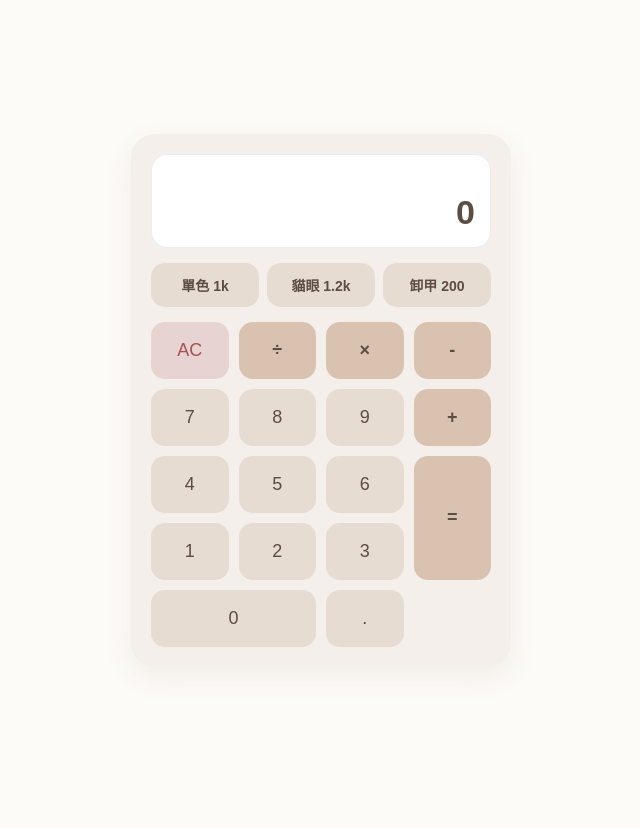
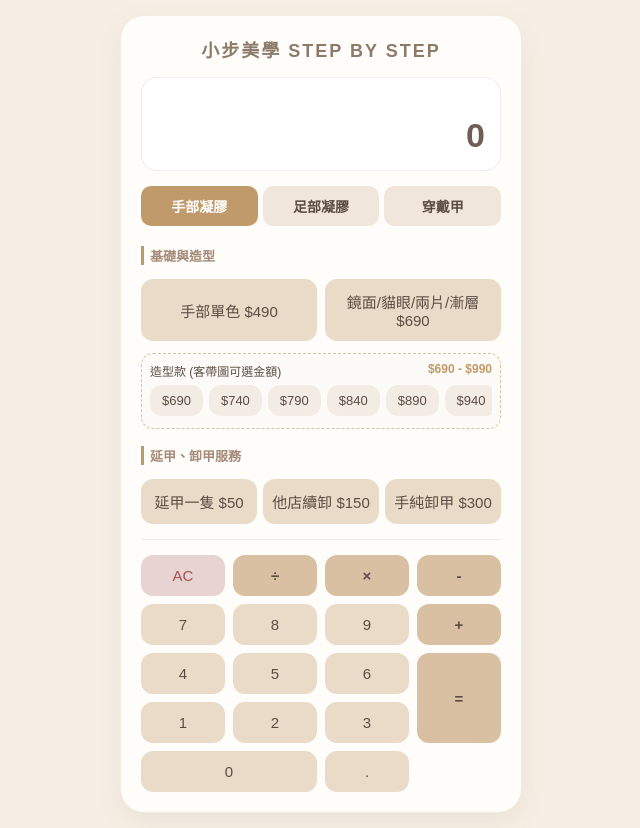
Before and after one commit to minikiki33333-netizen/count, a plain HTML site: page index.html in a window 1280 px wide. Shown: the whole page, without its empty margins (319-959 px from the left). Before the commit the page ends 800 px from the top, so only its background shows below. Drawn offline with Linux system fonts and the light colour scheme.

Commit message:
Update index.html

```diff
--- a/index.html
+++ b/index.html
@@ -1,16 +1,20 @@
 <!DOCTYPE html>
+<!--
+小步美學特製隱藏區域：以下請直接貼上，不用刪除舊字
+-->
 <html lang="zh-TW">
 <head>
     <meta charset="UTF-8">
     <meta name="viewport" content="width=device-width, initial-scale=1.0, maximum-scale=1.0, user-scalable=no">
-    <title>美業小清新計算機</title>
+    <title>小步美學｜美業計算機</title>
     <style>
         :root {
-            --bg-color: #FDFBF7;
-            --panel-color: #F4EFEA;
-            --btn-main: #E6DCD2;
-            --btn-accent: #D9C3B0;
+            --bg-color: #F7EFE5;
+            --panel-color: #FFFDF9;
+            --btn-main: #EADBC8;
+            --btn-accent: #DAC0A3;
             --text-color: #5C4D43;
+            --tab-active: #C19A6B;
         }
         body {
             background-color: var(--bg-color);
@@ -18,10 +22,10 @@
             font-family: 'PingFang TC', sans-serif;
             display: flex;
             justify-content: center;
-            align-items: center;
-            height: 100vh;
+            align-items: flex-start;
+            min-height: 100vh;
             margin: 0;
-            padding: 10px;
+            padding: 15px;
             box-sizing: border-box;
         }
         .calculator {
@@ -30,7 +34,18 @@
             border-radius: 24px;
             box-shadow: 0 10px 30px rgba(92, 77, 67, 0.08);
             width: 100%;
-            max-width: 340px;
+            max-width: 360px;
+            border: 1px solid rgba(218, 192, 163, 0.3);
+            position: relative;
+            z-index: 9999;
+        }
+        .title {
+            text-align: center;
+            font-size: 18px;
+            font-weight: bold;
+            margin-bottom: 15px;
+            letter-spacing: 2px;
+            color: #8C7A6B;
         }
         .screen {
             background: #ffffff;
@@ -41,118 +56,116 @@
             border: 1px solid rgba(92, 77, 67, 0.1);
         }
         .history { font-size: 13px; color: #A69485; min-height: 18px; word-break: break-all; }
-        .result { font-size: 34px; font-weight: bold; margin-top: 5px; word-break: break-all; }
-        .grid {
-            display: grid;
-            grid-template-columns: repeat(4, 1fr);
-            gap: 10px;
+        .result { font-size: 34px; font-weight: bold; margin-top: 5px; color: #6F5E53; }
+        .tabs { display: flex; gap: 5px; margin-bottom: 15px; }
+        .tab-btn {
+            flex: 1; background: #F0E6DB; border: none; padding: 10px;
+            font-size: 14px; border-radius: 10px; cursor: pointer; color: var(--text-color); font-weight: bold;
         }
+        .tab-btn.active { background: var(--tab-active); color: white; }
+        .menu-section { display: none; flex-direction: column; gap: 12px; }
+        .menu-section.active { display: flex; }
+        .section-title {
+            font-size: 13px; font-weight: bold; color: #A68A78;
+            border-left: 3px solid var(--tab-active); padding-left: 6px; margin: 5px 0 2px 0;
+        }
+        .btn-group { display: grid; grid-template-columns: repeat(2, 1fr); gap: 8px; }
+        .btn-group-3 { display: grid; grid-template-columns: repeat(3, 1fr); gap: 6px; }
+        .slider-container { background: #FDFBF7; padding: 8px; border-radius: 12px; border: 1px dashed var(--btn-accent); }
+        .slider-title { font-size: 12px; margin-bottom: 6px; display: flex; justify-content: space-between; }
+        .scroll-box { display: flex; gap: 6px; overflow-x: auto; padding-bottom: 4px; -webkit-overflow-scrolling: touch; }
+        .scroll-box button { flex: 0 0 auto; padding: 8px 12px; font-size: 13px; background: #F3ECE4; }
         button {
-            background: var(--btn-main);
-            border: none;
-            padding: 18px 10px;
-            border-radius: 14px;
-            font-size: 18px;
-            font-weight: 500;
-            color: var(--text-color);
-            cursor: pointer;
-            transition: all 0.1s;
-            -webkit-tap-highlight-color: transparent;
+            background: var(--btn-main); border: none; padding: 12px 8px; border-radius: 12px;
+            font-size: 15px; font-weight: 500; color: var(--text-color); cursor: pointer; transition: all 0.1s; -webkit-tap-highlight-color: transparent;
         }
-        button:active { transform: scale(0.92); filter: brightness(0.92); }
+        button:active { transform: scale(0.95); filter: brightness(0.92); }
+        .calc-pad {
+            margin-top: 15px; border-top: 1px solid rgba(92, 77, 67, 0.1); padding-top: 15px;
+            display: grid; grid-template-columns: repeat(4, 1fr); gap: 8px;
+        }
         .btn-operator { background: var(--btn-accent); font-weight: bold; }
         .btn-clear { background: #E8D3D3; color: #A65252; }
-        .quick-section {
-            grid-column: span 4;
-            display: flex;
-            gap: 8px;
-            margin-bottom: 5px;
-        }
-        .quick-section button { flex: 1; padding: 12px 5px; font-size: 14px; font-weight: bold; }
     </style>
 </head>
 <body>
-
 <div class="calculator">
+    <div class="title">小步美學 STEP BY STEP</div>
     <div class="screen">
         <div class="history" id="history"></div>
         <div class="result" id="result">0</div>
     </div>
-
-    <div class="grid">
-        <div class="quick-section">
-            <button onclick="appendValue('1000')">單色 1k</button>
-            <button onclick="appendValue('1200')">貓眼 1.2k</button>
-            <button onclick="appendValue('200')">卸甲 200</button>
+    <div class="tabs">
+        <button class="tab-btn active" onclick="switchTab('hand')">手部凝膠</button>
+        <button class="tab-btn" onclick="switchTab('foot')">足部凝膠</button>
+        <button class="tab-btn" onclick="switchTab('presson')">穿戴甲</button>
+    </div>
+    <div id="hand-section" class="menu-section active">
+        <div class="section-title">基礎與造型</div>
+        <div class="btn-group"><button onclick="appendValue('490')">手部單色 $490</button><button onclick="appendValue('690')">鏡面/貓眼/兩片/漸層 $690</button></div>
+        <div class="slider-container">
+            <div class="slider-title"><span>造型款 (客帶圖可選金額)</span><span style="color:var(--tab-active); font-weight:bold;">$690 - $990</span></div>
+            <div class="scroll-box">
+                <button onclick="appendValue('690')">$690</button><button onclick="appendValue('740')">$740</button><button onclick="appendValue('790')">$790</button><button onclick="appendValue('840')">$840</button><button onclick="appendValue('890')">$890</button><button onclick="appendValue('940')">$940</button><button onclick="appendValue('990')">$990</button>
+            </div>
         </div>
-
-        <button class="btn-clear" onclick="clearScreen()">AC</button>
-        <button class="btn-operator" onclick="appendOperator('/')">÷</button>
-        <button class="btn-operator" onclick="appendOperator('*')">×</button>
-        <button class="btn-operator" onclick="appendOperator('-')">-</button>
-
-        <button onclick="appendValue('7')">7</button>
-        <button onclick="appendValue('8')">8</button>
-        <button onclick="appendValue('9')">9</button>
-        <button class="btn-operator" onclick="appendOperator('+')">+</button>
-
-        <button onclick="appendValue('4')">4</button>
-        <button onclick="appendValue('5')">5</button>
-        <button onclick="appendValue('6')">6</button>
-        <button class="btn-operator" style="grid-row: span 2; height: 100%;" onclick="calculate()">=</button>
-
-        <button onclick="appendValue('1')">1</button>
-        <button onclick="appendValue('2')">2</button>
-        <button onclick="appendValue('3')">3</button>
-
-        <button style="grid-column: span 2;" onclick="appendValue('0')">0</button>
-        <button onclick="appendValue('.')">.</button>
+        <div class="section-title">延甲、卸甲服務</div>
+        <div class="btn-group-3"><button onclick="appendValue('50')">延甲一隻 $50</button><button onclick="appendValue('150')">他店續卸 $150</button><button onclick="appendValue('300')">手純卸甲 $300</button></div>
+    </div>
+    <div id="foot-section" class="menu-section">
+        <div class="section-title">基礎與造型</div>
+        <div class="btn-group"><button onclick="appendValue('590')">足部單色 $590</button><button onclick="appendValue('790')">鏡面/貓眼/兩片/漸層 $790</button></div>
+        <div class="slider-container">
+            <div class="slider-title"><span>造型款 (足部多$100可選金額)</span><span style="color:var(--tab-active); font-weight:bold;">$790 - $1090</span></div>
+            <div class="scroll-box">
+                <button onclick="appendValue('790')">$790</button><button onclick="appendValue('840')">$840</button><button onclick="appendValue('890')">$890</button><button onclick="appendValue('940')">$940</button><button onclick="appendValue('990')">$990</button><button onclick="appendValue('1040')">$1040</button><button onclick="appendValue('1090')">$1090</button>
+            </div>
+        </div>
+        <div class="section-title">卸甲服務 (足部無延甲)</div>
+        <div class="btn-group"><button onclick="appendValue('250')">他店續卸 $250</button><button onclick="appendValue('400')">足純卸甲 $400</button></div>
+    </div>
+    <div id="presson-section" class="menu-section">
+        <div class="section-title">穿戴甲服務</div>
+        <div class="btn-group-3"><button onclick="appendValue('390')">不分款 $390</button><button onclick="appendValue('100')">店內貼 $100</button><button onclick="appendValue('100')">純貼(自備) $100</button></div>
+    </div>
+    <div class="calc-pad">
+        <button class="btn-clear" onclick="clearScreen()">AC</button><button class="btn-operator" onclick="appendOperator('/')">÷</button><button class="btn-operator" onclick="appendOperator('*')">×</button><button class="btn-operator" onclick="appendOperator('-')">-</button>
+        <button onclick="appendValue('7')">7</button><button onclick="appendValue('8')">8</button><button onclick="appendValue('9')">9</button><button class="btn-operator" onclick="appendOperator('+')">+</button>
+        <button onclick="appendValue('4')">4</button><button onclick="appendValue('5')">5</button><button onclick="appendValue('6')">6</button><button class="btn-operator" style="grid-row: span 2; height: 100%;" onclick="calculate()">=</button>
+        <button onclick="appendValue('1')">1</button><button onclick="appendValue('2')">2</button><button onclick="appendValue('3')">3</button>
+        <button style="grid-column: span 2;" onclick="appendValue('0')">0</button><button onclick="appendValue('.')">.</button>
     </div>
 </div>
-
 <script>
-    let currentInput = '';
-    const resultDiv = document.getElementById('result');
-    const historyDiv = document.getElementById('history');
-
+    let currentInput = ''; const resultDiv = document.getElementById('result'); const historyDiv = document.getElementById('history');
+    function switchTab(tabName) {
+        document.querySelectorAll('.tab-btn').forEach(btn => btn.classList.remove('active'));
+        document.querySelectorAll('.menu-section').forEach(sec => sec.classList.remove('active'));
+        window.event.target.classList.add('active'); document.getElementById(tabName + '-section').classList.add('active');
+    }
     function appendValue(val) {
+        if (currentInput !== '' && val.length > 1 && !isNaN(val)) {
+            const lastChar = currentInput.trim().slice(-1);
+            if (!isNaN(lastChar) && lastChar !== '') { currentInput += ' + '; }
+        }
         if(currentInput === '0' && val !== '.') currentInput = '';
-        currentInput += val;
-        resultDiv.innerText = currentInput;
+        currentInput += val; resultDiv.innerText = currentInput.replace(/\*/g, '×').replace(/\//g, '÷');
     }
-
     function appendOperator(op) {
         if(currentInput === '') return;
-        // 如果最後一個字元是運算子，先拔掉換成新的
-        if([' + ', ' - ', ' * ', ' / '].some(el => currentInput.endsWith(el))) {
-            currentInput = currentInput.slice(0, -3);
-        }
-        currentInput += ' ' + op + ' ';
-        resultDiv.innerText = currentInput;
+        if([' + ', ' - ', ' * ', ' / '].some(el => currentInput.endsWith(el))) { currentInput = currentInput.slice(0, -3); }
+        currentInput += ' ' + op + ' '; resultDiv.innerText = currentInput.replace(/\*/g, '×').replace(/\//g, '÷');
     }
-
-    function clearScreen() {
-        currentInput = '';
-        resultDiv.innerText = '0';
-        historyDiv.innerText = '';
-    }
-
+    function clearScreen() { currentInput = ''; resultDiv.innerText = '0'; historyDiv.innerText = ''; }
     function calculate() {
         try {
             if(currentInput === '') return;
-            let displayInput = currentInput.replace(/\*/g, '×').replace(/\//g, '÷');
-            historyDiv.innerText = displayInput + ' =';
-            let res = eval(currentInput);
-            // 處理浮點數誤差，最多留到小數點後兩位
-            res = Math.round(res * 100) / 100;
-            resultDiv.innerText = res;
-            currentInput = res.toString();
-        } catch (error) {
-            resultDiv.innerText = '錯誤';
-            currentInput = '';
-        }
+            let displayInput = currentInput.replace(/\*/g, '×').replace(/\//g, '÷'); historyDiv.innerText = displayInput + ' =';
+            let res = eval(currentInput); res = Math.round(res * 100) / 100; resultDiv.innerText = res; currentInput = res.toString();
+        } catch (error) { resultDiv.innerText = '錯誤'; currentInput = ''; }
     }
 </script>
-
-</body>
-</html>
+<div style="display:none;">
+<!--
+後方會自動蓋掉舊程式碼
+-->
```
